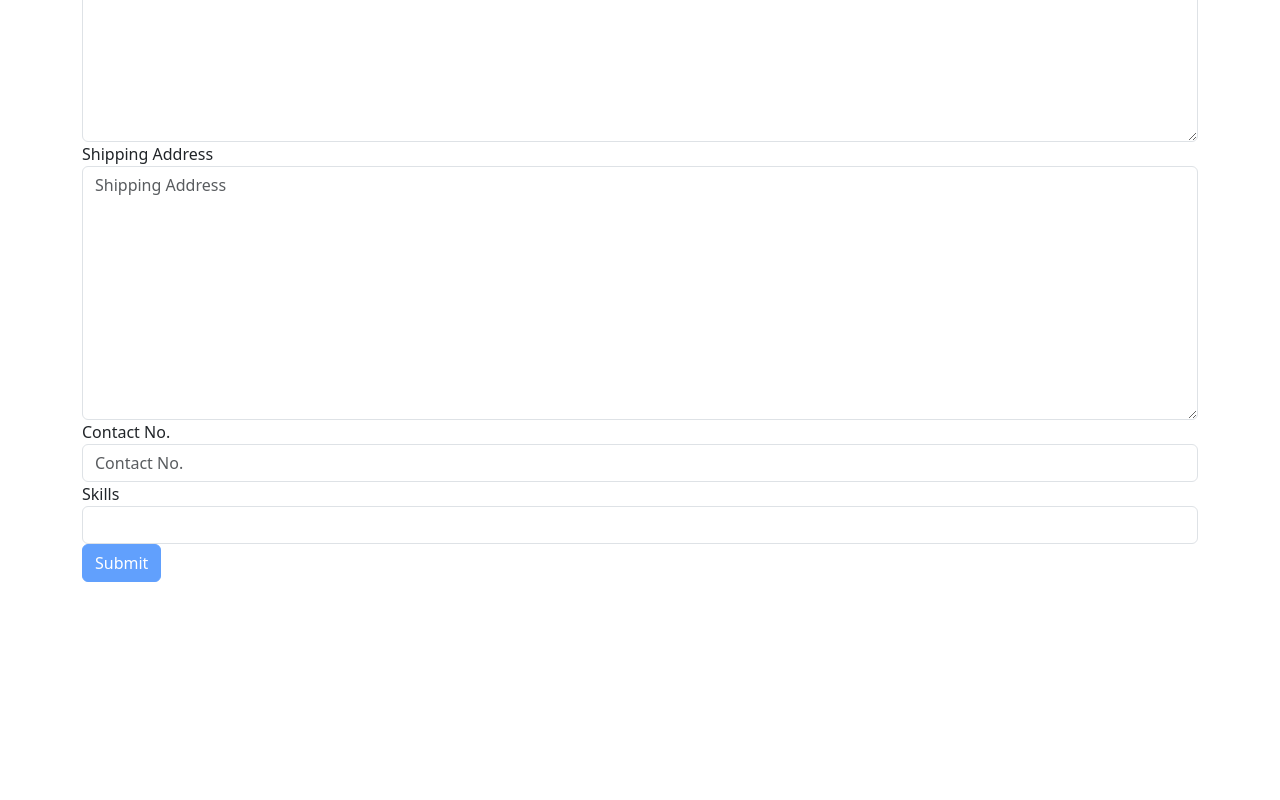
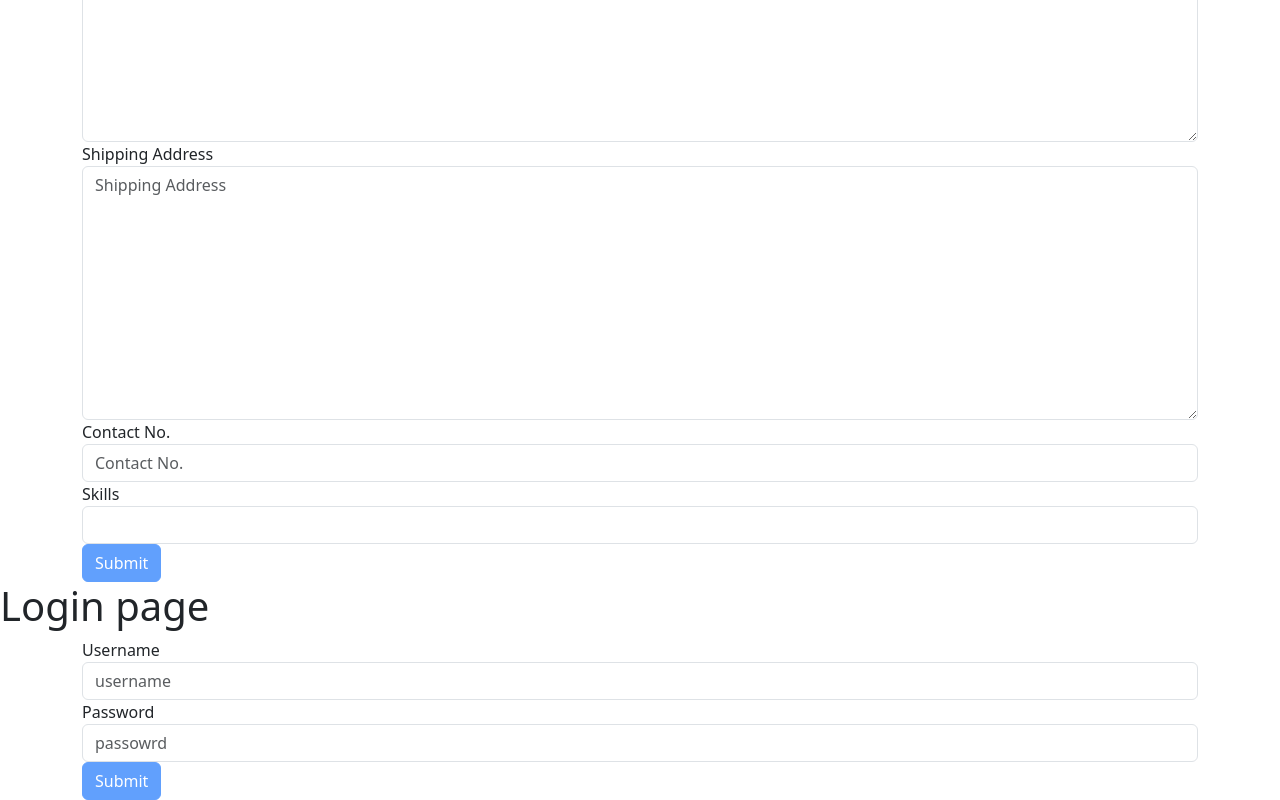
Before and after one commit to clairetsoi1129/ang-intro, an Angular app: page / in a window 1280 px wide. Shown: the part 4839-5639 px from the top of the page. Before the commit the page ends 5421 px from the top, so only its background shows below. Built offline with nearby package versions, Linux system fonts and the light colour scheme.

Commit message:
add custom nospace validators

```diff
--- a/src/app/app.component.html
+++ b/src/app/app.component.html
@@ -467,3 +467,4 @@
     </form>
   </div>
 </div>
+<app-login-page></app-login-page>
--- a/src/app/app.component.ts
+++ b/src/app/app.component.ts
@@ -7,6 +7,7 @@ import {
   FormGroup,
   Validators,
   FormArray,
+  FormBuilder,
 } from '@angular/forms';
 
 interface Post {
@@ -92,36 +93,53 @@ export class AppComponent implements AfterViewInit {
   emailRegex: string = "[a-z0-9._%+-]+@[a-z0-9.-]+.[a-z]{2,}$'";
   contactRegex: string = '[789][0-9]{9}';
 
-  constructor() {
-    this.form = new FormGroup({
-      fullNameIn: new FormControl('', [
-        Validators.required,
-        Validators.minLength(5),
-        Validators.maxLength(20),
-      ]),
-      emailIn: new FormControl('', [
-        Validators.required,
-        // Validators.pattern(this.emailRegex),
-        Validators.email,
-      ]),
-      // addressIn: new FormControl('', [Validators.required]),
-
-      contactDetails: new FormGroup({
-        addressIn: new FormControl('', [Validators.required]),
-        shippingAddressIn: new FormControl('', [Validators.required]),
-        contactNoIn: new FormControl('', [
+  constructor(fb: FormBuilder) {
+    this.form = fb.group({
+      fullNameIn: [
+        '',
+        [
           Validators.required,
-          Validators.pattern(this.contactRegex),
-        ]),
+          Validators.minLength(5),
+          Validators.maxLength(20),
+        ],
+      ],
+      emailIn: ['', [Validators.required, Validators.email]],
+      contactDetails: fb.group({
+        addressIn: ['', [Validators.required]],
+        shippingAddressIn: ['', [Validators.required]],
+        contactNoIn: [
+          '',
+          [Validators.required, Validators.pattern(this.contactRegex)],
+        ],
       }),
-
-      skills: new FormArray([]),
+      skills: fb.array([]),
     });
-
-    console.log(this.childComp);
-    for (let i = 0; i < this.postArray.length; i++) {
-      console.log(this.postArray[i]);
-    }
+    // this.form = new FormGroup({
+    //   fullNameIn: new FormControl('', [
+    //     Validators.required,
+    //     Validators.minLength(5),
+    //     Validators.maxLength(20),
+    //   ]),
+    //   emailIn: new FormControl('', [
+    //     Validators.required,
+    //     // Validators.pattern(this.emailRegex),
+    //     Validators.email,
+    //   ]),
+    //   // addressIn: new FormControl('', [Validators.required]),
+    //   contactDetails: new FormGroup({
+    //     addressIn: new FormControl('', [Validators.required]),
+    //     shippingAddressIn: new FormControl('', [Validators.required]),
+    //     contactNoIn: new FormControl('', [
+    //       Validators.required,
+    //       Validators.pattern(this.contactRegex),
+    //     ]),
+    //   }),
+    //   skills: new FormArray([]),
+    // });
+    // console.log(this.childComp);
+    // for (let i = 0; i < this.postArray.length; i++) {
+    //   console.log(this.postArray[i]);
+    // }
   }
 
   ngAfterViewInit(): void {
--- a/src/app/app.module.ts
+++ b/src/app/app.module.ts
@@ -1,6 +1,6 @@
 import { NgModule } from '@angular/core';
 import { BrowserModule } from '@angular/platform-browser';
-import { FormsModule, ReactiveFormsModule } from '@angular/forms';
+import { FormsModule, ReactiveFormsModule, FormBuilder } from '@angular/forms';
 import { AppRoutingModule } from './app-routing.module';
 import { AppComponent } from './app.component';
 import { NavbarComponent } from './navbar/navbar.component';
@@ -10,6 +10,7 @@ import { AppendPipe } from './Pipes/append.pipe';
 import { AppendCLIPipe } from './Pipes/append-cli.pipe';
 import { SummaryPipe } from './Pipes/summary.pipe';
 import { PostService } from './Services/post.service';
+import { LoginPageComponent } from './login-page/login-page.component';
 
 @NgModule({
   declarations: [
@@ -20,6 +21,7 @@ import { PostService } from './Services/post.service';
     AppendPipe,
     AppendCLIPipe,
     SummaryPipe,
+    LoginPageComponent,
   ],
   imports: [BrowserModule, AppRoutingModule, FormsModule, ReactiveFormsModule],
   providers: [],
--- /dev/null
+++ b/src/app/login-page/login-page.component.html
@@ -0,0 +1,45 @@
+<h1>Login page</h1>
+
+<div class="container">
+  <form [formGroup]="form">
+    <div class="form-group">
+      <label>Username</label>
+      <input
+        type="text"
+        placeholder="username"
+        class="form-control"
+        formControlName="username"
+      />
+      <div
+        class="alert alert-danger"
+        *ngIf="fc.username.touched && fc.username.invalid"
+      >
+        <div *ngIf="fc.username.errors?.required">Username is required.</div>
+        <div *ngIf="fc.username.errors?.minlength">
+          Username must be at least 5 characters.
+        </div>
+        <div *ngIf="fc.username.errors?.noSpaceValidator">
+          Username must have no space.
+        </div>
+      </div>
+    </div>
+    <div class="form-group">
+      <label>Password</label>
+      <input
+        type="password"
+        placeholder="passowrd"
+        class="form-control"
+        formControlName="password"
+      />
+      <div
+        class="alert alert-danger"
+        *ngIf="fc.password.touched && fc.password.invalid"
+      >
+        <div *ngIf="fc.password.errors?.required">Password is required.</div>
+      </div>
+    </div>
+    <button type="submit" class="btn btn-primary" [disabled]="form.invalid">
+      Submit
+    </button>
+  </form>
+</div>
--- /dev/null
+++ b/src/app/login-page/login-page.component.ts
@@ -0,0 +1,30 @@
+import { Component } from '@angular/core';
+import { FormBuilder, Validators } from '@angular/forms';
+import { noSpace } from '../validators/nospace.validators';
+
+@Component({
+  selector: 'app-login-page',
+  templateUrl: './login-page.component.html',
+  styleUrls: ['./login-page.component.css'],
+})
+export class LoginPageComponent {
+  form: any;
+
+  constructor(fb: FormBuilder) {
+    this.form = fb.group({
+      username: [
+        '',
+        [
+          Validators.required,
+          Validators.minLength(5),
+          noSpace.noSpaceValidations,
+        ],
+      ],
+      password: ['', [Validators.required]],
+    });
+  }
+
+  get fc() {
+    return this.form.controls;
+  }
+}
--- /dev/null
+++ b/src/app/validators/nospace.validators.ts
@@ -0,0 +1,12 @@
+import { AbstractControl, ValidationErrors } from '@angular/forms';
+
+export class noSpace {
+  static noSpaceValidations(control: AbstractControl): ValidationErrors | null {
+    let controlValue = control.value as string;
+    if (controlValue.indexOf(' ') >= 0) {
+      return { noSpaceValidator: true };
+    } else {
+      return null;
+    }
+  }
+}
```
Also changed, not shown: src/app/login-page/login-page.component.css (added), 1 other file (tests, documents, lock files or other folders).
